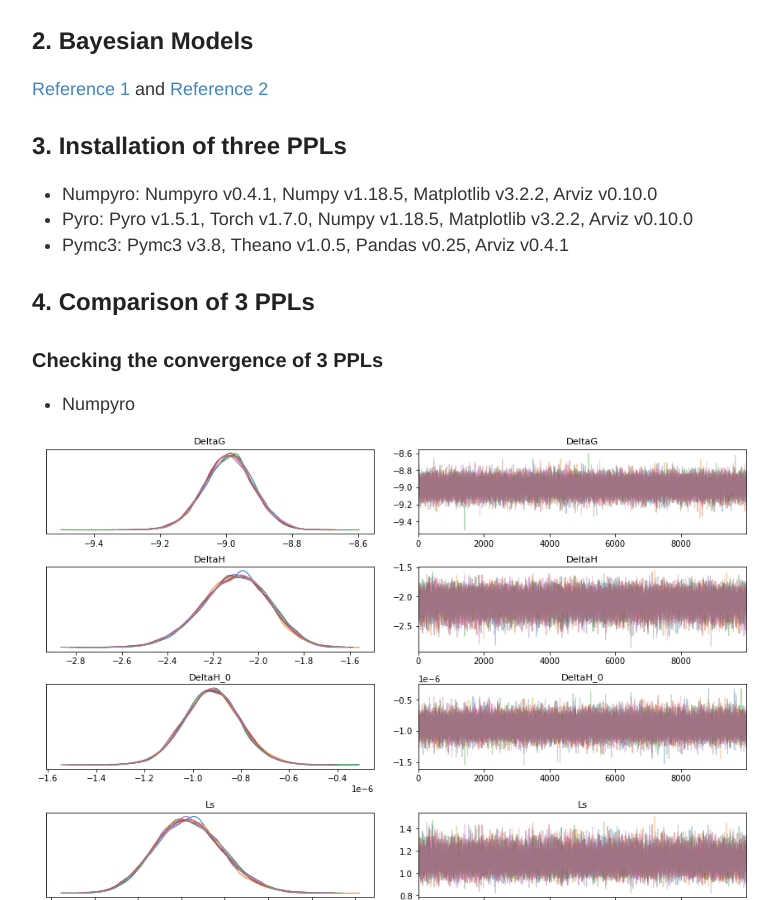
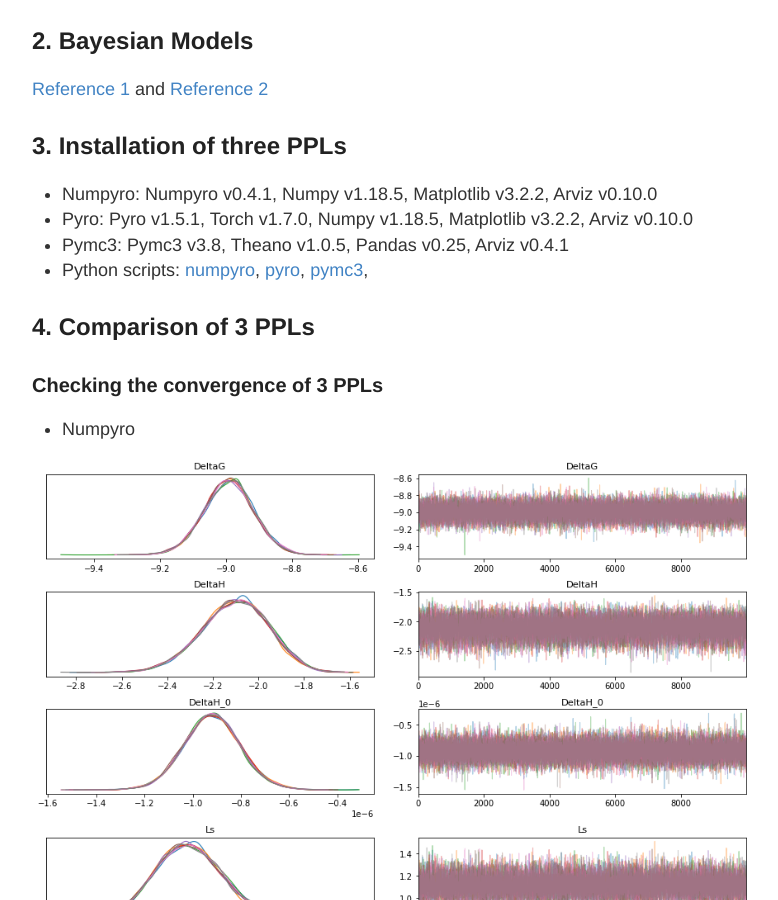
Before and after one commit to vanngocthuyla/Data_Analysis, a Jekyll site: the page built from pages/bayesian/PPLs_ITC.md, in a window 1280 px wide and 900 px high, scrolled down 319 px. Shown: the whole window, without its empty margins (248-1026 px from the left). Built offline with Jekyll 4.4.1, drawn with Linux system fonts in a browser that asks for light colours; our own code applies the rules of GitHub Pages for plain Markdown files; some of the changed lines change nothing that is shown.

Commit message:
Update PPLs_ITC.md

```diff
--- a/pages/bayesian/PPLs_ITC.md
+++ b/pages/bayesian/PPLs_ITC.md
@@ -2,7 +2,7 @@
 
 ## 1. Introduction to the data
 
-Data of ITC to running the Bayesian model: [Mg1EDTAp1a.DAT](https://github.com/vanngocthuyla/bitc/inputs/)
+Data of ITC to running the Bayesian model: [Mg1EDTAp1a.DAT](https://github.com/vanngocthuyla/bitc/tree/main/inputs/Mg1EDTAp1a.DAT)
 
 ## 2. Bayesian Models
 
@@ -16,6 +16,7 @@
 Pyro v1.5.1, Torch v1.7.0, Numpy v1.18.5, Matplotlib v3.2.2, Arviz v0.10.0
 - Pymc3:
 Pymc3 v3.8, Theano v1.0.5, Pandas v0.25, Arviz v0.4.1
+- Python scripts: [numpyro](https://github.com/vanngocthuyla/bitc/blob/main/scripts/bitc_numpyro.py), [pyro](https://github.com/vanngocthuyla/bitc/blob/main/scripts/bitc_pyro.py), [pymc3](https://github.com/vanngocthuyla/bitc/blob/main/scripts/bitc_pymc3.py),
 
 ## 4. Comparison of 3 PPLs
 
```
